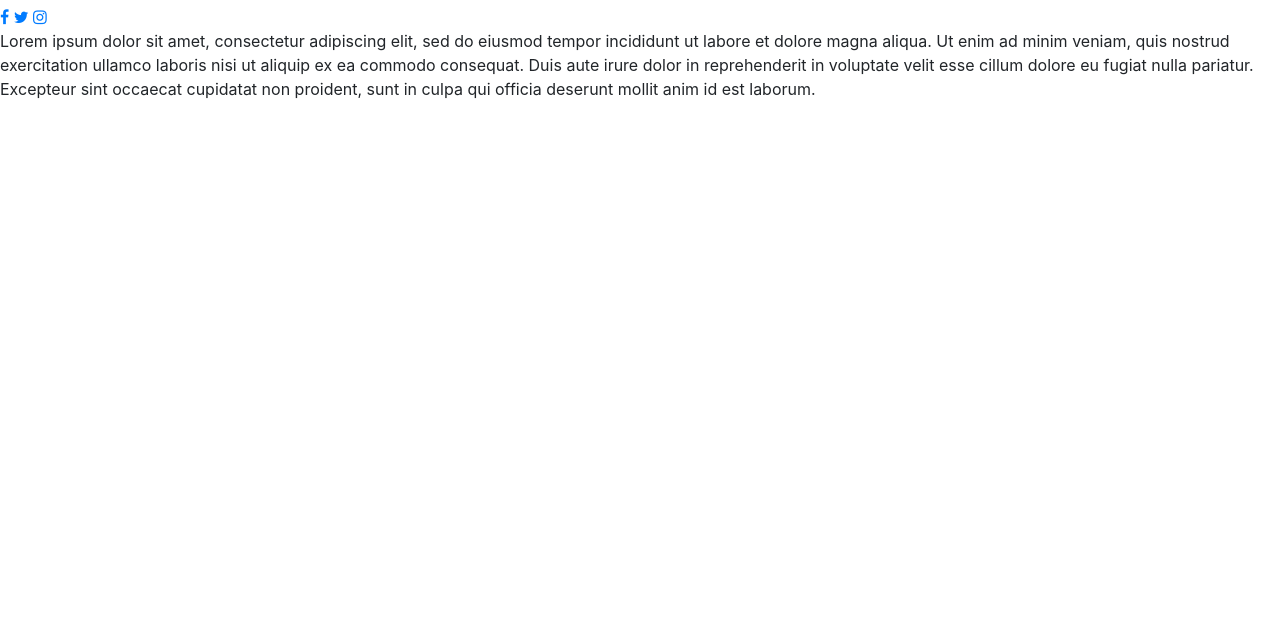
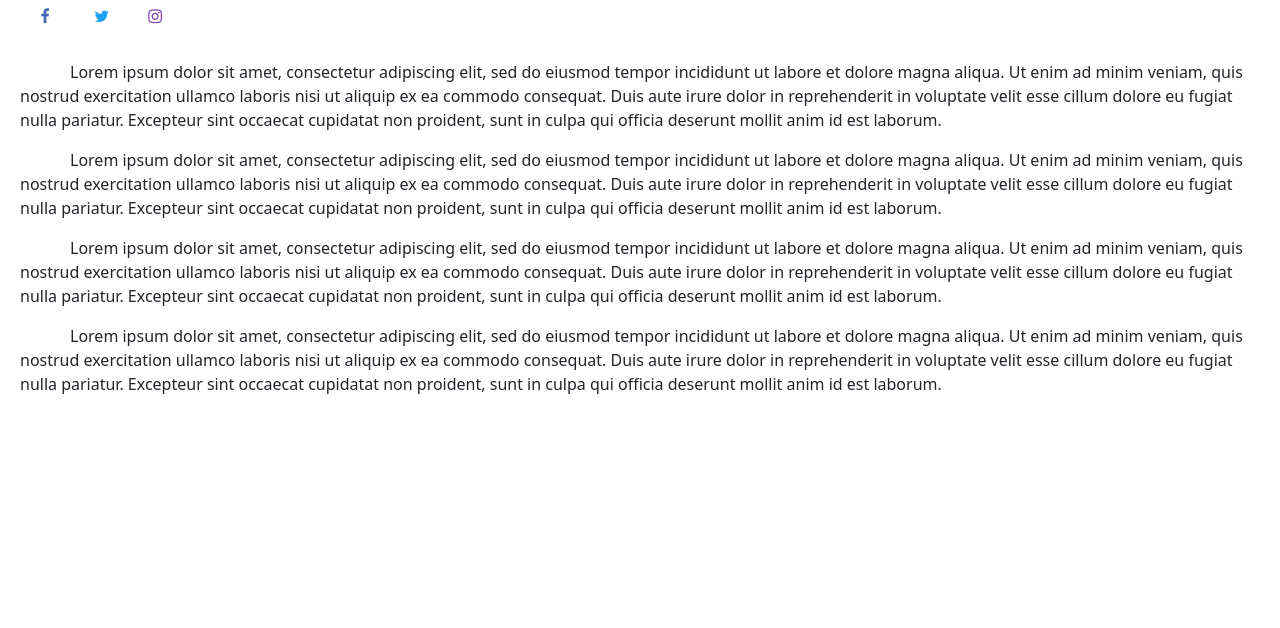
Before and after one commit to NoahW2/JNL221FinalProject, a plain HTML site: page index.html in a window 1280 px wide. Shown: the part 172-800 px from the top of the page. Drawn offline with nearby package versions, Linux system fonts and the light colour scheme.

Commit message:
Add files via upload

```diff
--- a/index.html
+++ b/index.html
@@ -1,16 +1,18 @@
 <!DOCTYPE html>
+<!doctype html>
 <html lang="en">
+  <head>
+    <meta charset="utf-8">
+    <meta name="viewport" content="width=device-width, initial-scale=1">
 
-  <head>
-    <meta charset="utf-8" />
-    <meta name="viewport" content="width=device-width, initial-scale=1" />
+    <link href="https://cdn.jsdelivr.net/npm/bootstrap@5.1.3/dist/css/bootstrap.min.css" rel="stylesheet" integrity="sha384-1BmE4kWBq78iYhFldvKuhfTAU6auU8tT94WrHftjDbrCEXSU1oBoqyl2QvZ6jIW3" crossorigin="anonymous">
 
-    <link
-    <link rel="stylesheet" href="https://stackpath.bootstrapcdn.com/bootstrap/4.3.1/css/bootstrap.min.css"
-      integrity="sha384-EVSTQN3/azprG1Anm3QDgpJLIm9Nao0Yz1ztcQTwFspd3yD65VohhpuuCOmLASjC"
-      crossorigin="anonymous"
-
-    Basic Nav Bar</h1>
+      <link rel="stylesheet" href="mainFP.css"
+        <hr />
+    <title>Story Template</title>
+  </head>
+<body>
+</h1>
 
       <!-- *********************************** -->
       <!-- *********************************** -->
@@ -42,7 +44,7 @@
                 <a class="nav-link active" aria-current="page" href="#">Home</a>
               </li>
               <li class="nav-item">
-                  <a class="nav-link" href="#">Link</a>
+                <a class="nav-link" href="#">Coming Soon</a>
               </li>
             </ul>
 
@@ -56,14 +58,6 @@
       <!-- *********************************** -->
       <!-- *********************************** -->
       <!-- *********************************** -->
-
-        <hr />
-    <title>Story Template</title>
-
-    <link href="main.css" rel="stylesheet" />
-
-  </head>
-  <body>
     <h1>
       Title Goes Here
     </h1>
@@ -75,6 +69,7 @@
 <a href="#" class="fa fa-instagram"></a>
 
     <p>
+<div class="a">
       Lorem ipsum dolor sit amet, consectetur adipiscing elit, sed do eiusmod
       tempor incididunt ut labore et dolore magna aliqua. Ut enim ad minim
       veniam, quis nostrud exercitation ullamco laboris nisi ut aliquip ex ea
@@ -83,7 +78,33 @@
       cupidatat non proident, sunt in culpa qui officia deserunt mollit anim id
       est laborum.
     </p>
-
+    <p>
+      Lorem ipsum dolor sit amet, consectetur adipiscing elit, sed do eiusmod
+      tempor incididunt ut labore et dolore magna aliqua. Ut enim ad minim
+      veniam, quis nostrud exercitation ullamco laboris nisi ut aliquip ex ea
+      commodo consequat. Duis aute irure dolor in reprehenderit in voluptate
+      velit esse cillum dolore eu fugiat nulla pariatur. Excepteur sint occaecat
+      cupidatat non proident, sunt in culpa qui officia deserunt mollit anim id
+      est laborum.
+    </p>
+    <p>
+      Lorem ipsum dolor sit amet, consectetur adipiscing elit, sed do eiusmod
+      tempor incididunt ut labore et dolore magna aliqua. Ut enim ad minim
+      veniam, quis nostrud exercitation ullamco laboris nisi ut aliquip ex ea
+      commodo consequat. Duis aute irure dolor in reprehenderit in voluptate
+      velit esse cillum dolore eu fugiat nulla pariatur. Excepteur sint occaecat
+      cupidatat non proident, sunt in culpa qui officia deserunt mollit anim id
+      est laborum.
+    </p>
+    <p>
+      Lorem ipsum dolor sit amet, consectetur adipiscing elit, sed do eiusmod
+      tempor incididunt ut labore et dolore magna aliqua. Ut enim ad minim
+      veniam, quis nostrud exercitation ullamco laboris nisi ut aliquip ex ea
+      commodo consequat. Duis aute irure dolor in reprehenderit in voluptate
+      velit esse cillum dolore eu fugiat nulla pariatur. Excepteur sint occaecat
+      cupidatat non proident, sunt in culpa qui officia deserunt mollit anim id
+      est laborum.
+    </p>
+  <script src="https://stackpath.bootstrapcdn.com/bootstrap/4.3.1/js/bootstrap.min.js" integrity="sha384-JjSmVgyd0p3pXB1rRibZUAYoIIy6OrQ6VrjIEaFf/nJGzIxFDsf4x0xIM+B07jRM" crossorigin="anonymous"></script>
     </body>
-
 </html>
--- /dev/null
+++ b/mainFP.css
@@ -0,0 +1,42 @@
+body {
+  padding-top: 1rem;
+  margin-left: 20px;
+  margin-right: 20px;
+}
+
+.fa {
+  padding: 20px;
+  font-size: 30px;
+  width: 50px;
+  text-align: center;
+  text-decoration: none;
+}
+
+.fa:hover {
+  opacity: 0.7;
+}
+
+
+.fa-facebook {
+  color: #4267B2;
+}
+
+.fa-twitter {
+  color: #1DA1F2;
+}
+
+.fa-instagram {
+  color: #833AB4;
+}
+
+div.a {
+  text-indent: 50px;
+}
+
+div.b {
+  text-indent: -2em;
+}
+
+div.c {
+  text-indent: 30%;
+}
```
Lines whose indentation alone changed are shown as unchanged.
